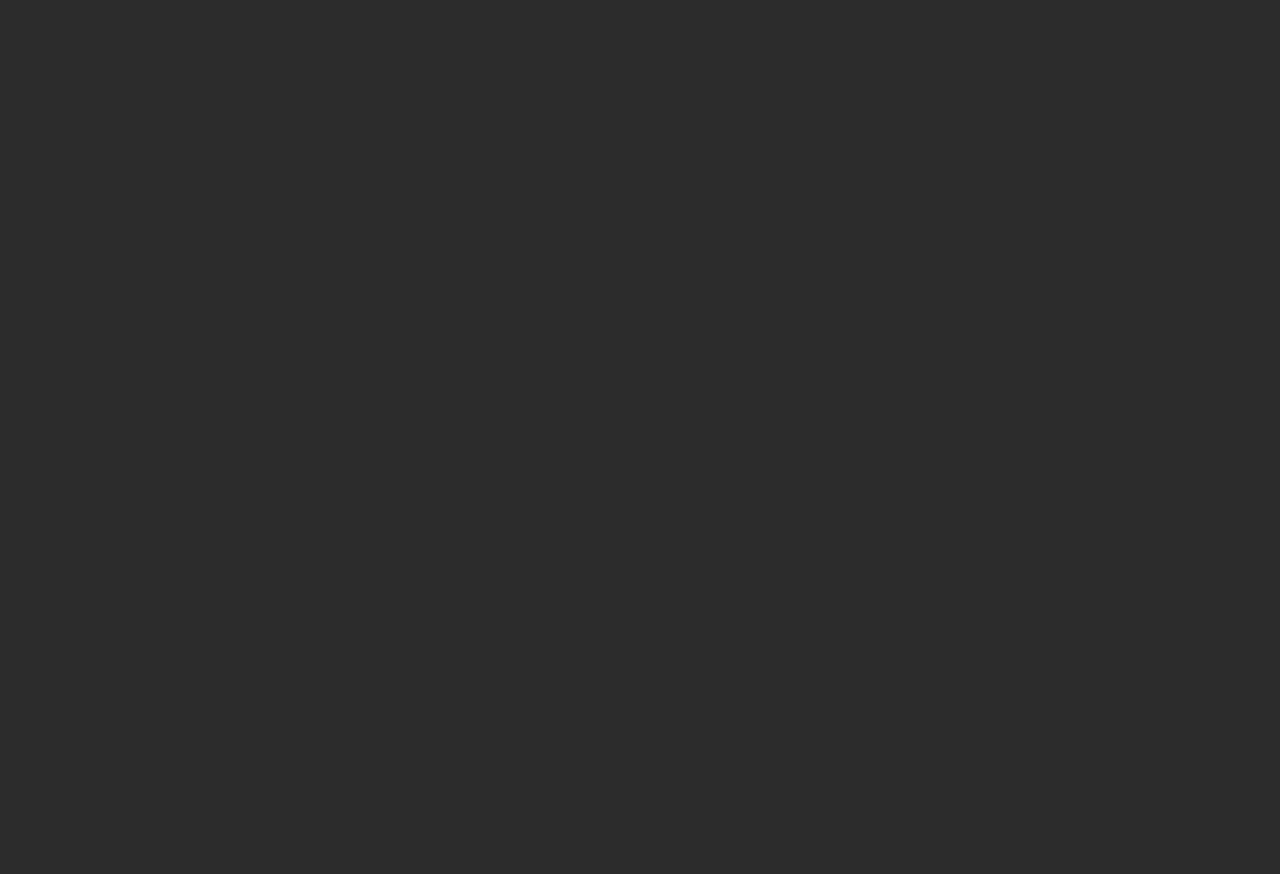
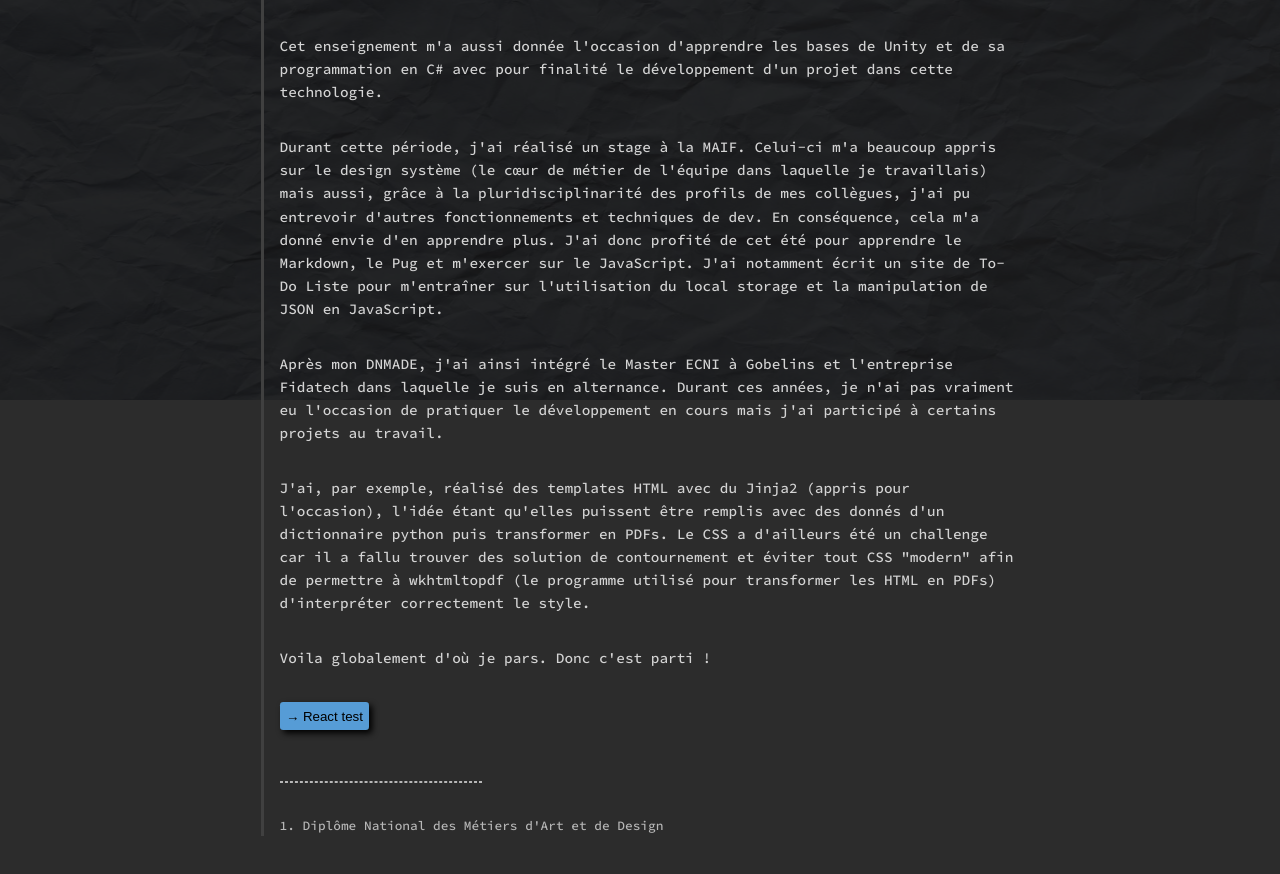
Before and after one commit to elinaliault-maker/journal-d-apprentissage, a React (Vite) app in the folder journal-app/: page /depart in a window 1280 px wide. Before the commit this address had no page. Shown: the part 400-1274 px from the top of the page. Before the commit the page ends 800 px from the top, so only its background shows below. Built offline with nearby package versions, Linux system fonts and the light colour scheme.

Commit message:
set-up react-router & premiers articles en react & ButtonNext

```diff
--- a/journal-app/src/App.css
+++ b/journal-app/src/App.css
@@ -111,3 +111,17 @@ iframe {
     width: 100%;
     min-height: 500px;
 }
+
+button {
+    background-color: #569CD6;
+    border: none;
+    padding: 0.4rem;
+    border-radius: 0.2rem;
+    box-shadow: 0.2rem 0.2rem 0.4rem black;
+}
+button::before {
+    content: "→ ";
+}
+button:hover {
+    box-shadow: 0.1rem 0.1rem 0.2rem black;
+}
--- a/journal-app/src/App.jsx
+++ /dev/null
@@ -1,15 +0,0 @@
-import './App.css'
-import Intro from './components/articles/intro'
-import paperTexture from './assets/paper-texture.jpg'
-
-function App() {
-
-  return (
-    <>
-      <img id="background-texture" src={paperTexture} alt=""/>
-      <Intro />
-    </>
-  )
-}
-
-export default App
--- /dev/null
+++ b/journal-app/src/components/Home.jsx
@@ -0,0 +1,12 @@
+import "../app.css"
+import ButtonNext from "./button"
+
+export default function Home() {
+    return (
+    <main className="markdown">
+        <h1>Hey</h1>
+        <p>Bonjour dans mon journal</p>
+        <ButtonNext />
+    </main>
+    )
+}
--- /dev/null
+++ b/journal-app/src/components/articles/depart.jsx
@@ -0,0 +1,22 @@
+import ButtonNext from "../button"
+
+export default function Depart() {
+    return (
+        <>
+            <h1>D'où je pars</h1>
+            <p>Pour recontextualiser mes connaissances en code avant de commencer cet apprentissage, je vous propose de faire le point sur ce que je sais déjà. </p>
+            <p>J&#39;ai appris le HTML et CSS et des débuts de JavaScript après le lycée, en utilisant majoritairement les articles sur le site du <a href="https://developer.mozilla.org/en-US/">MDN</a> et en m&#39;entraînant sur des petits projets.</p>
+            <p>J&#39;ai ensuite pu approfondir ces languages, notamment le JavaScript, durant mon DNMADE<sup><a href="#footnote-1">1</a></sup>. Nous avions en effet des cours de programmation durant lesquels nous développions nos projets réalisés pendant les cours de création. Suivant les projets, le développement aboutissait à un prototype soit graphique soit fonctionnel.</p>
+            <p>Cet enseignement m&#39;a aussi donnée l&#39;occasion d&#39;apprendre les bases de Unity et de sa programmation en C# avec pour finalité le développement d&#39;un projet dans cette technologie.</p>
+            <p>Durant cette période, j&#39;ai réalisé un stage à la MAIF. Celui-ci m&#39;a beaucoup appris sur le design système (le cœur de métier de l&#39;équipe dans laquelle je travaillais) mais aussi, grâce à la pluridisciplinarité des profils de mes collègues, j&#39;ai pu entrevoir d&#39;autres fonctionnements et techniques de dev. En conséquence, cela m&#39;a donné envie d&#39;en apprendre plus. J&#39;ai donc profité de cet été pour apprendre le Markdown, le Pug et m&#39;exercer sur le JavaScript. J&#39;ai notamment écrit un site de To-Do Liste pour m&#39;entraîner sur l&#39;utilisation du local storage et la manipulation de JSON en JavaScript.</p>
+            <p>Après mon DNMADE, j&#39;ai ainsi intégré le Master ECNI à Gobelins et l&#39;entreprise Fidatech dans laquelle je suis en alternance. Durant ces années, je n&#39;ai pas vraiment eu l&#39;occasion de pratiquer le développement en cours mais j&#39;ai participé à certains projets au travail.</p>
+            <p>J&#39;ai, par exemple, réalisé des templates HTML avec du Jinja2 (appris pour l&#39;occasion), l&#39;idée étant qu&#39;elles puissent être remplis avec des donnés d&#39;un dictionnaire python puis transformer en PDFs. Le CSS a d&#39;ailleurs été un challenge car il a fallu trouver des solution de contournement et éviter tout CSS &quot;modern&quot; afin de permettre à wkhtmltopdf (le programme utilisé pour transformer les HTML en PDFs) d&#39;interpréter correctement le style.</p>
+            <p>Voila globalement d&#39;où je pars. Donc c&#39;est parti !</p>
+            <ButtonNext />
+            <div id="footnotes">
+                <hr/>
+                <p id="footnote-1">1. Diplôme National des Métiers d&#39;Art et de Design</p>
+            </div>
+        </>
+    )
+}
--- a/journal-app/src/components/articles/intro.jsx
+++ b/journal-app/src/components/articles/intro.jsx
@@ -1,6 +1,8 @@
+import ButtonNext from "../button"
+
 export default function Intro() {
     return (
-    <main className="markdown">
+    <>
         <h1>Introduction</h1>
         <p>Pour mon journal d&#39;apprentissage, j&#39;ai décidé d&#39;apprendre le React avec pour objectif de m&#39;entraîner à faire un site web de bout en bout.
             <br/><br/>
@@ -12,6 +14,7 @@ export default function Intro() {
         </p>
         <p>Toutefois, dans mon temps libre, ce que j&#39;apprends est généralement lié à un sujet qui m&#39;intéresse particulièrement ou à un projet qui nécessite cette connaissance ou compétence. C&#39;est pourquoi le fait que cette acquisition de compétences ait une application concrète est particulièrement important pour moi afin d&#39;arriver à concrétiser et réaliser cet apprentissage.</p>
         <p>S&#39;en plus attendre, <em>let&#39;s start learning !</em></p>
-    </main>
+        <ButtonNext />
+    </>
     )
 }
--- a/journal-app/src/components/button.jsx
+++ b/journal-app/src/components/button.jsx
@@ -0,0 +1,8 @@
+import { Link } from "react-router"
+import goToNextArticle from "../utils/goToNextArticle"
+
+export default function ButtonNext() {
+    return (
+        <Link to={"/" + goToNextArticle().url}><button>{goToNextArticle().titre}</button></Link>
+    )
+}
--- /dev/null
+++ b/journal-app/src/components/layout-article.jsx
@@ -0,0 +1,17 @@
+import paperTexture from '../assets/paper-texture.jpg'
+import { Outlet, Link } from "react-router";
+import "../app.css"
+
+function LayoutArticle() {
+  return (
+    <>
+    <img id="background-texture" src={paperTexture} alt=""/>
+    <main className="markdown">
+      <Outlet />
+    </main>
+    </>
+
+  )
+}
+
+export default LayoutArticle
--- a/journal-app/src/main.jsx
+++ b/journal-app/src/main.jsx
@@ -1,14 +1,21 @@
 import React from "react";
 import ReactDOM from "react-dom/client";
 import { BrowserRouter, Routes, Route } from "react-router";
-import App from './App.jsx';
+import Home from "./components/Home"
+import LayoutArticle from './components/layout-article';
+import Intro from "./components/articles/intro"
+import Depart from "./components/articles/depart"
 
 const root = document.getElementById("root");
 
 ReactDOM.createRoot(root).render(
   <BrowserRouter>
     <Routes>
-      <Route path="/" element={<App />} />
+      <Route index element={<Home />} />
+      <Route element={<LayoutArticle />}>
+        <Route path="intro" element={<Intro />} />
+        <Route path="depart" element={<Depart />} />
+      </Route>
     </Routes>
   </BrowserRouter>,
 )
--- /dev/null
+++ b/journal-app/src/utils/goToNextArticle.js
@@ -0,0 +1,24 @@
+const DOMAINE = "http://localhost:3000/"
+const SOMMAIRE = [
+  { "titre": "Introduction", "url": "intro"},
+  { "titre": "D'où je pars", "url": "depart"},
+  { "titre": "React test", "url": "react-test"},
+  { "titre": "GitHub, github desktop, git", "url": "learning-git"},
+  { "titre": "Accueil", "url": ""}
+]
+
+export default function goToNextArticle() {
+    let currentUrl = window.location.href;
+    if (currentUrl === DOMAINE) {
+        return SOMMAIRE[0]
+    }
+
+    let urlSlices = currentUrl.split('/');
+    let currentArticle = urlSlices[3];
+    for (let i = 0; i < SOMMAIRE.length; i++) {
+        if (currentArticle === SOMMAIRE[i].url){
+            return SOMMAIRE[i + 1]
+        }
+    }
+
+}
```
